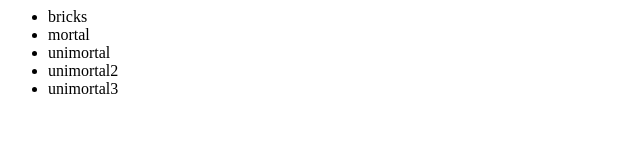
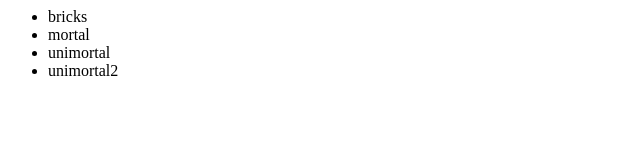
Before and after one commit to Hedbroke/newGitTest, a plain HTML site: page index2.html in a window 1280 px wide. Shown: the whole page, without its empty margins (0-640 px from the left). Drawn offline with Linux system fonts and the light colour scheme.

Commit message:
deleted one point

```diff
--- a/index2.html
+++ b/index2.html
@@ -6,7 +6,6 @@
 			<li>mortal</li>
 			<li>unimortal</li>
 			<li>unimortal2</li>
-			<li>unimortal3</li>
 			</ul>
 		</div>
 	</body>
```
